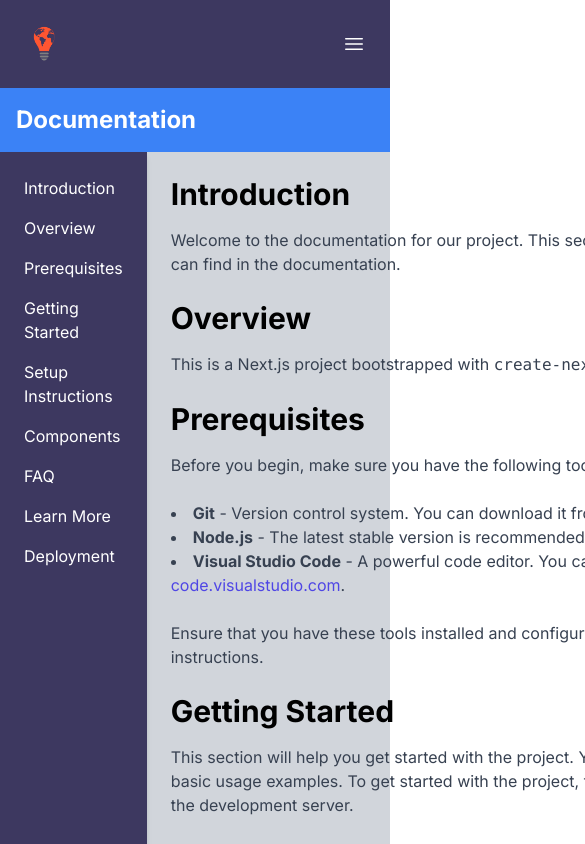
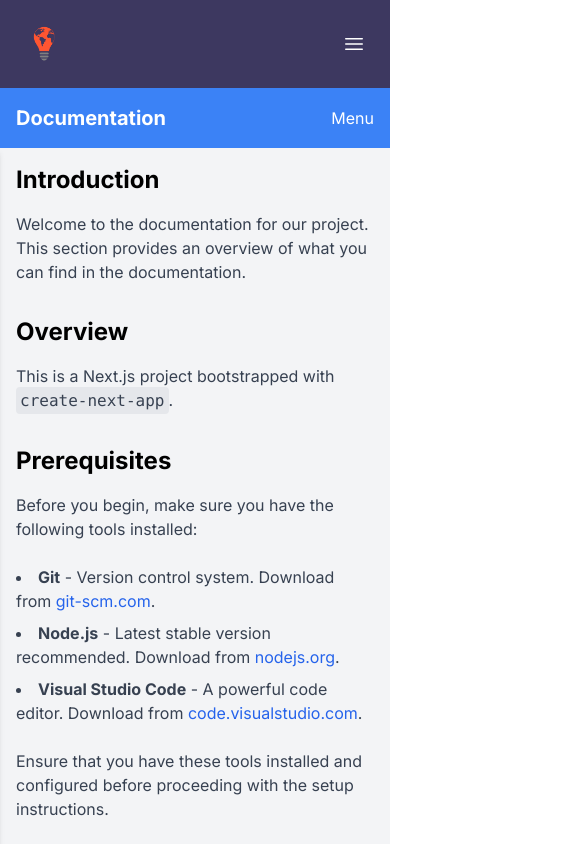
Before and after one commit to Bay-Valley-Tech-Code-Academy/UI-Tool-Kit, a Next.js app: page /documentation in a window 390 px wide. Shown: the top 844 px of the page, 585 px wide, since content can reach past the window. Built offline with nearby package versions, Linux system fonts and the light colour scheme.

Commit message:
fixed the responsiveness on smaller devices and made sidebar collapseable

```diff
--- a/src/app/components/ComponentsGrid.js
+++ b/src/app/components/ComponentsGrid.js
@@ -138,7 +138,7 @@ const ComponentsGrid = () => {
   ];
 
   return (
-    <div className="grid grid-cols-1 md:grid-cols-2 lg:grid-cols-3 gap-6">
+    <div className="grid grid-cols-1 sm:grid-cols-2 lg:grid-cols-3 gap-6">
       {components.map((component, index) => (
         <FlippingCard
           key={index}
--- a/src/app/documentation/page.js
+++ b/src/app/documentation/page.js
@@ -1,63 +1,106 @@
-import React from "react";
-import FlippingCard from "../components/FlippingCard";
+"use client";
+import React, { useState } from "react";
 import ComponentsGrid from "../components/ComponentsGrid";
 
 export default function DocumentationLayout() {
+  const [isSidebarOpen, setIsSidebarOpen] = useState(false);
+
+  const toggleSidebar = () => {
+    setIsSidebarOpen(!isSidebarOpen);
+  };
+
   return (
-    <div className="min-h-screen flex flex-col bg-gray-300">
+    <div className="min-h-screen flex flex-col bg-gray-100">
       {/* Header */}
-      <header className="bg-blue-500 text-white p-4">
-        <h1 className="text-2xl font-bold">Documentation</h1>
+      <header className="bg-blue-500 text-white p-4 flex justify-between items-center">
+        <h1 className="text-xl md:text-2xl font-bold">Documentation</h1>
+        <button className="md:hidden text-white" onClick={toggleSidebar}>
+          {isSidebarOpen ? "Close" : "Menu"}
+        </button>
       </header>
 
       {/* Main Content Area */}
-      <div className="flex flex-1">
+      <div className="flex flex-1 relative">
         {/* Sidebar */}
-        <aside className="w-64 bg-[#3D3860] shadow-md p-6">
-          <nav>
-            <ul className="space-y-4">
+        <aside
+          className={`
+            ${isSidebarOpen ? "translate-x-0" : "-translate-x-full"}
+            md:translate-x-0 transition-transform duration-300 ease-in-out
+            absolute md:relative z-10 w-64 bg-[#3D3860] shadow-md h-full
+            overflow-y-auto
+          `}
+        >
+          <nav className="p-4">
+            <ul className="space-y-2">
               <li>
-                <a href="#introduction" className="text-white">
+                <a
+                  href="#introduction"
+                  className="text-white block py-2 px-4 hover:bg-blue-600 rounded"
+                >
                   Introduction
                 </a>
               </li>
               <li>
-                <a href="#overview" className="text-white">
+                <a
+                  href="#overview"
+                  className="text-white block py-2 px-4 hover:bg-blue-600 rounded"
+                >
                   Overview
                 </a>
               </li>
               <li>
-                <a href="#prerequisites" className="text-white">
+                <a
+                  href="#prerequisites"
+                  className="text-white block py-2 px-4 hover:bg-blue-600 rounded"
+                >
                   Prerequisites
                 </a>
               </li>
               <li>
-                <a href="#getting-started" className="text-white ">
+                <a
+                  href="#getting-started"
+                  className="text-white block py-2 px-4 hover:bg-blue-600 rounded"
+                >
                   Getting Started
                 </a>
               </li>
               <li>
-                <a href="#setup" className="text-white ">
+                <a
+                  href="#setup"
+                  className="text-white block py-2 px-4 hover:bg-blue-600 rounded"
+                >
                   Setup Instructions
                 </a>
               </li>
               <li>
-                <a href="#components" className="text-white ">
+                <a
+                  href="#components"
+                  className="text-white block py-2 px-4 hover:bg-blue-600 rounded"
+                >
                   Components
                 </a>
               </li>
               <li>
-                <a href="#faq" className="text-white ">
+                <a
+                  href="#faq"
+                  className="text-white block py-2 px-4 hover:bg-blue-600 rounded"
+                >
                   FAQ
                 </a>
               </li>
               <li>
-                <a href="#learn-more" className="text-white ">
+                <a
+                  href="#learn-more"
+                  className="text-white block py-2 px-4 hover:bg-blue-600 rounded"
+                >
                   Learn More
                 </a>
               </li>
               <li>
-                <a href="#deployment" className="text-white ">
+                <a
+                  href="#deployment"
+                  className="text-white block py-2 px-4 hover:bg-blue-600 rounded"
+                >
                   Deployment
                 </a>
               </li>
@@ -66,10 +109,12 @@ export default function DocumentationLayout() {
         </aside>
 
         {/* Main Content */}
-        <main className="flex-1 p-6">
+        <main className="flex-1 p-4 md:p-6 overflow-y-auto">
           {/* Introduction Section */}
-          <section id="introduction">
-            <h2 className="text-3xl font-bold mb-4">Introduction</h2>
+          <section id="introduction" className="mb-8">
+            <h2 className="text-2xl md:text-3xl font-bold mb-4">
+              Introduction
+            </h2>
             <p className="text-gray-700 mb-6">
               Welcome to the documentation for our project. This section
               provides an overview of what you can find in the documentation.
@@ -77,50 +122,51 @@ export default function DocumentationLayout() {
           </section>
 
           {/* Overview Section */}
-          <section id="overview">
-            <h2 className="text-3xl font-bold mb-4">Overview</h2>
+          <section id="overview" className="mb-8">
+            <h2 className="text-2xl md:text-3xl font-bold mb-4">Overview</h2>
             <p className="text-gray-700 mb-6">
               This is a Next.js project bootstrapped with{" "}
-              <code>create-next-app</code>.
+              <code className="bg-gray-200 rounded p-1">create-next-app</code>.
             </p>
           </section>
 
           {/* Prerequisites Section */}
-          <section id="prerequisites">
-            <h2 className="text-3xl font-bold mb-4">Prerequisites</h2>
+          <section id="prerequisites" className="mb-8">
+            <h2 className="text-2xl md:text-3xl font-bold mb-4">
+              Prerequisites
+            </h2>
             <p className="text-gray-700 mb-6">
-              Before you begin, make sure you have the following tools installed
-              on your system:
+              Before you begin, make sure you have the following tools
+              installed:
             </p>
             <ul className="list-disc list-inside text-gray-700 mb-6">
-              <li>
-                <strong>Git</strong> - Version control system. You can download
-                it from{" "}
+              <li className="mb-2">
+                <strong>Git</strong> - Version control system. Download from{" "}
                 <a
                   href="https://git-scm.com/"
-                  className="text-indigo-600 hover:underline"
+                  className="text-blue-600 hover:underline"
                 >
                   git-scm.com
                 </a>
                 .
               </li>
-              <li>
-                <strong>Node.js</strong> - The latest stable version is
-                recommended. You can download it from{" "}
+              <li className="mb-2">
+                <strong>Node.js</strong> - Latest stable version recommended.
+                Download from{" "}
                 <a
                   href="https://nodejs.org/"
-                  className="text-indigo-600 hover:underline"
+                  className="text-blue-600 hover:underline"
                 >
                   nodejs.org
                 </a>
                 .
               </li>
-              <li>
+              <li className="mb-2">
                 <strong>Visual Studio Code</strong> - A powerful code editor.
-                You can download it from{" "}
+                Download from{" "}
                 <a
                   href="https://code.visualstudio.com/"
-                  className="text-indigo-600 hover:underline"
+                  className="text-blue-600 hover:underline"
                 >
                   code.visualstudio.com
                 </a>
@@ -224,10 +270,10 @@ export default function DocumentationLayout() {
 
           {/* Components Section */}
           <section id="components" className="mb-8">
-            <h2 className="text-3xl font-bold mb-4">Components</h2>
+            <h2 className="text-2xl md:text-3xl font-bold mb-4">Components</h2>
             <p className="text-gray-700 mb-6">
               Here you can find detailed information about the components used
-              in the project.
+              in the project. Click on a card to see the component's code.
             </p>
             <div className="mt-8">
               <ComponentsGrid />
```
